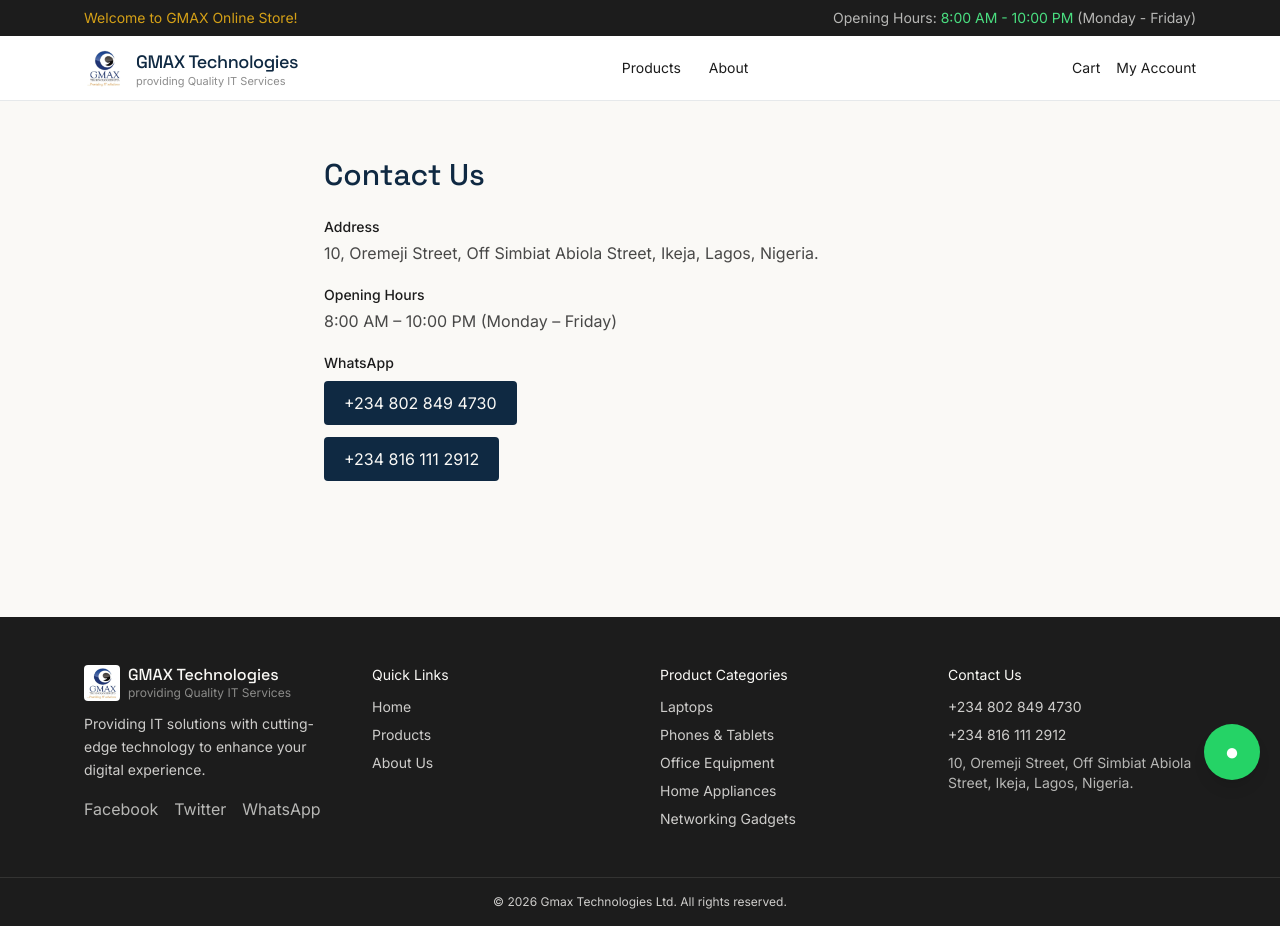
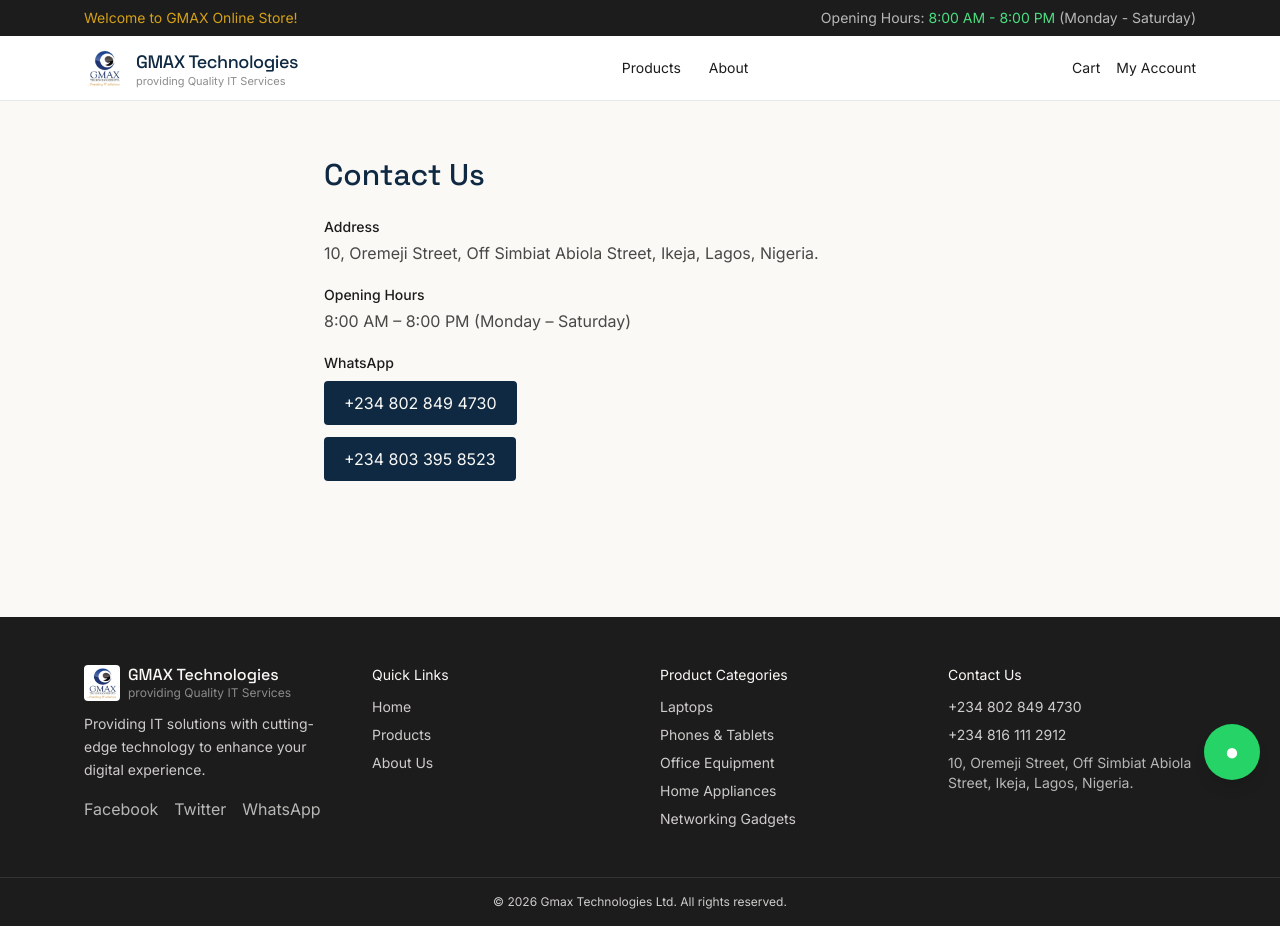
Before and after one commit to Gmaxtechnology/Gmaxtechnology, a Next.js app: page /contact in a window 1280 px wide. Built offline with nearby package versions, Linux system fonts and the light colour scheme.

Commit message:
Update now

```diff
--- a/app/contact/page.tsx
+++ b/app/contact/page.tsx
@@ -11,7 +11,7 @@ export default function ContactPage() {
         </div>
         <div>
           <h2 className="text-sm font-medium text-charcoal mb-1">Opening Hours</h2>
-          <p>8:00 AM – 10:00 PM (Monday – Friday)</p>
+          <p>8:00 AM – 8:00 PM (Monday – Saturday)</p>
         </div>
         <div>
           <h2 className="text-sm font-medium text-charcoal mb-2">WhatsApp</h2>
@@ -30,7 +30,7 @@ export default function ContactPage() {
               rel="noopener noreferrer"
               className="inline-block w-fit bg-navy text-cream px-5 py-2.5 rounded hover:bg-navy-light"
             >
-              +234 816 111 2912
+              +234 803 395 8523
             </a>
           </div>
         </div>
--- a/components/Header.tsx
+++ b/components/Header.tsx
@@ -21,7 +21,7 @@ export default function Header() {
         <div className="max-w-6xl mx-auto px-5 h-9 flex items-center justify-between">
           <span className="text-gold">Welcome to GMAX Online Store!</span>
           <span className="hidden sm:inline text-cream/70">
-            Opening Hours: <span className="text-green-400">8:00 AM - 10:00 PM</span> (Monday - Friday)
+            Opening Hours: <span className="text-green-400">8:00 AM - 8:00 PM</span> (Monday - Saturday)
           </span>
         </div>
       </div>
```
Also changed, not shown: public/hero/hero-4.jpg (added), public/hero/hero-4.png (deleted).
